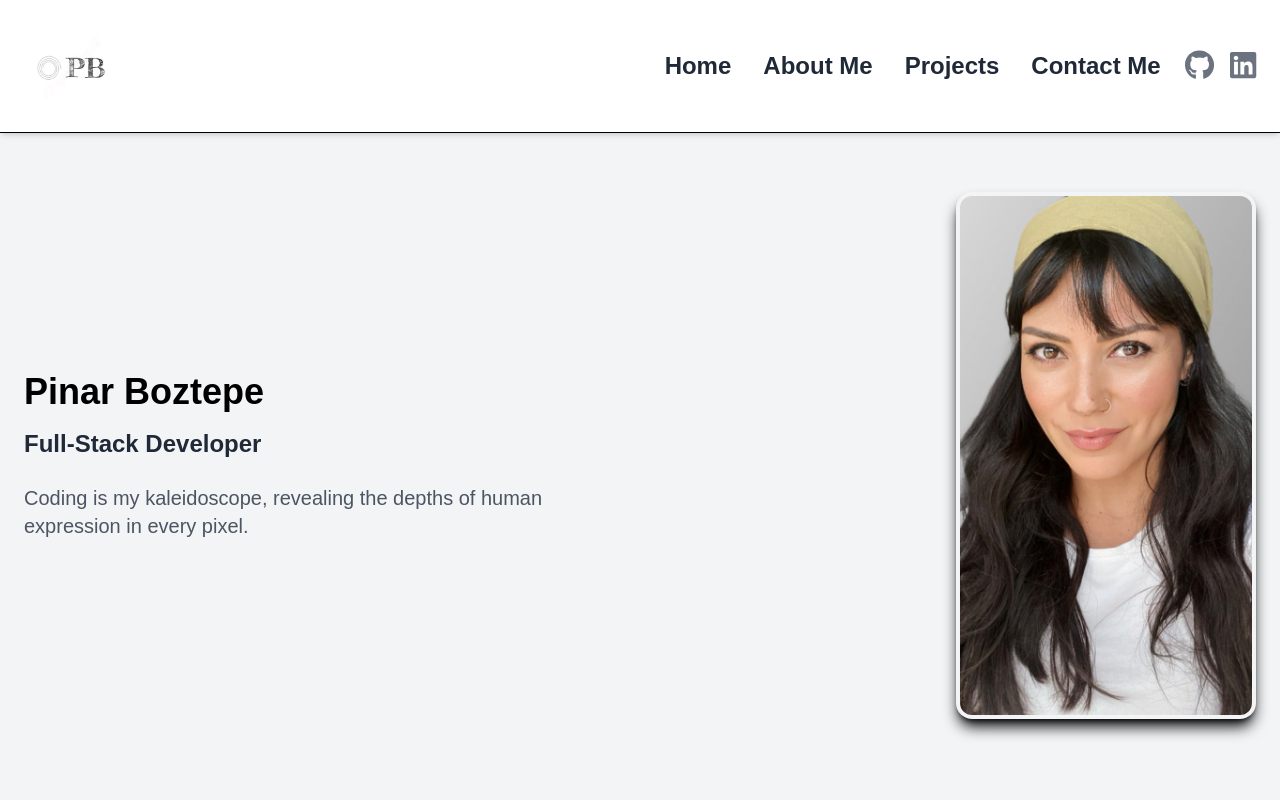
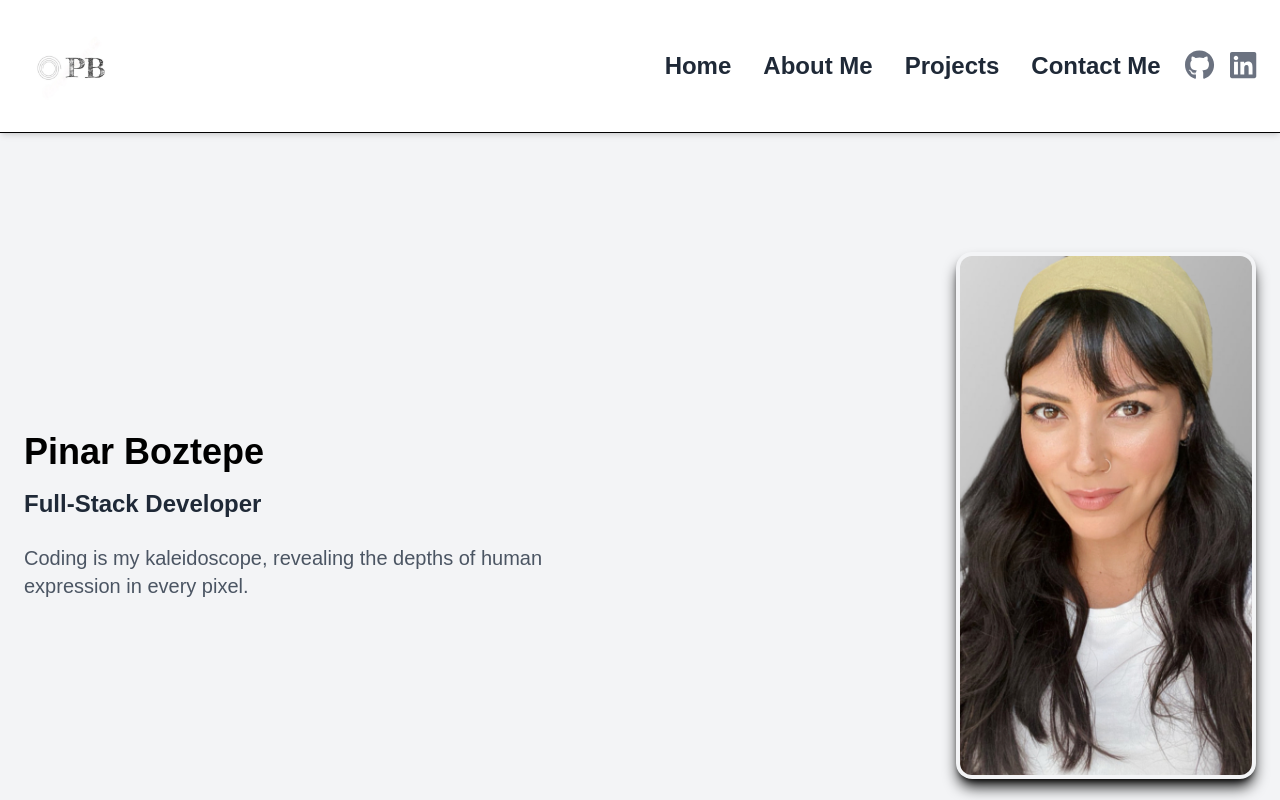
Before and after one commit to pinarboztepe/personal-website, a Next.js app: page / in a window 1280 px wide. Shown: the top 800 px of the page. Built offline with nearby package versions, Linux system fonts and the light colour scheme.

Commit message:
add theme

```diff
--- a/package.json
+++ b/package.json
@@ -12,7 +12,9 @@
     "@fortawesome/fontawesome-svg-core": "^6.6.0",
     "@fortawesome/free-brands-svg-icons": "^6.6.0",
     "@fortawesome/react-fontawesome": "^0.2.2",
+    "@heroicons/react": "^2.1.5",
     "next": "14.2.15",
+    "next-themes": "^0.3.0",
     "react": "^18",
     "react-dom": "^18"
   },
--- a/src/app/page.tsx
+++ b/src/app/page.tsx
@@ -1,4 +1,3 @@
-"use client";
 import React from "react";
 import Footer from "@/components/Footer";
 import Header from "@/components/Header";
@@ -7,19 +6,24 @@ import Projects from "@/components/Projects";
 import AboutMe from "@/components/AboutMe";
 import ContactMe from "@/components/ContactMe";
 import '@fortawesome/fontawesome-svg-core/styles.css';
+import ThemeProvider from "@/components/ThemeProvider";
+import ThemeToggle from "@/components/ThemeToggle";
+import Merhaba from "@/components/Merhaba";
 
 export default function Home() {
   return (
-    <>
+    <ThemeProvider>
+
       <main className="relative">
+      <Merhaba />
         <Header />
+        <ThemeToggle />
         <Hero />
         <Projects />
         <AboutMe />
         <ContactMe />
       </main>
-
       <Footer />
-    </>
+    </ThemeProvider>
   );
 }
--- a/src/components/Header.tsx
+++ b/src/components/Header.tsx
@@ -1,3 +1,4 @@
+'use client'
 import Link from "next/link";
 import React from "react";
 import { useState } from "react";
--- /dev/null
+++ b/src/components/Merhaba.tsx
@@ -0,0 +1,12 @@
+
+import React from "react";
+
+
+
+export default function Merhaba() {
+    return (
+        <div>
+            Merhaba dünya!
+        </div>
+    )
+}
--- /dev/null
+++ b/src/components/ThemeProvider.tsx
@@ -0,0 +1,18 @@
+// components/ThemeProvider.tsx
+import { ThemeProvider as NextThemesProvider } from 'next-themes';
+import { ReactNode } from 'react';
+
+interface ThemeProviderProps {
+  children: ReactNode;
+}
+
+export default function ThemeProvider({ children }: ThemeProviderProps) {
+  return (
+    <NextThemesProvider
+      defaultTheme="light"
+      attribute="class"
+    >
+      {children}
+    </NextThemesProvider>
+  );
+}
--- /dev/null
+++ b/src/components/ThemeToggle.tsx
@@ -0,0 +1,17 @@
+'use client'
+import { MoonIcon, SunIcon } from '@heroicons/react/24/outline'
+import { useTheme } from 'next-themes'
+
+export default function ThemeToggle() {
+    const { theme, setTheme } = useTheme()
+    return (
+        <button onClick={() => setTheme(theme === 'dark' ? 'light' : 'dark')}
+        className="p-2 rounded-full bg-gray-200 dark:bg-gray-800">
+            {theme === 'dark' ? (
+                <SunIcon className='w-5 h-5' />
+            ) : (
+                <MoonIcon className='w-5 h-5' />
+            )}
+        </button>
+    )
+}
```
Also changed, not shown: heroicons.d.ts (added, +7 -0 lines), 1 other file (tests, documents, lock files or other folders).
